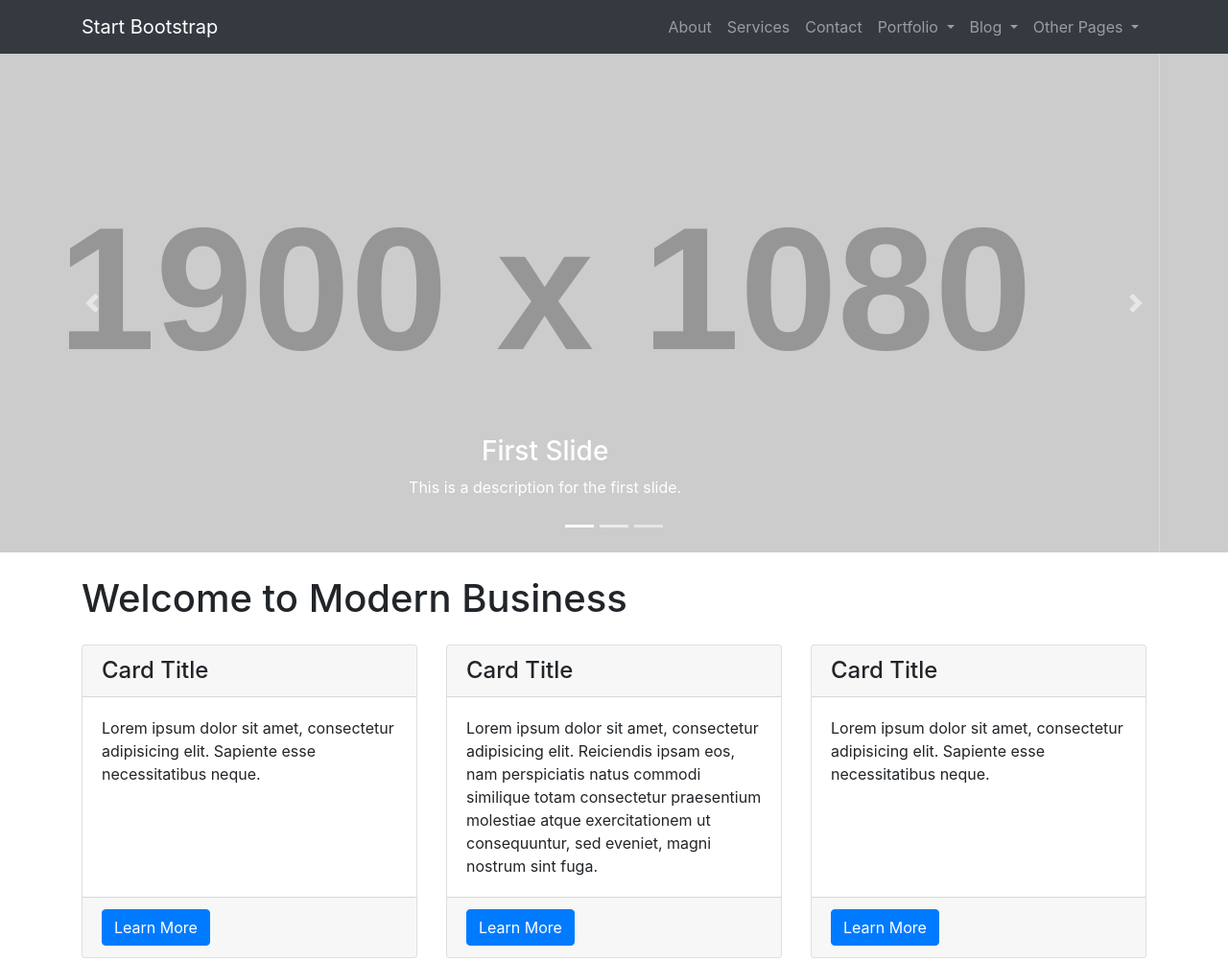
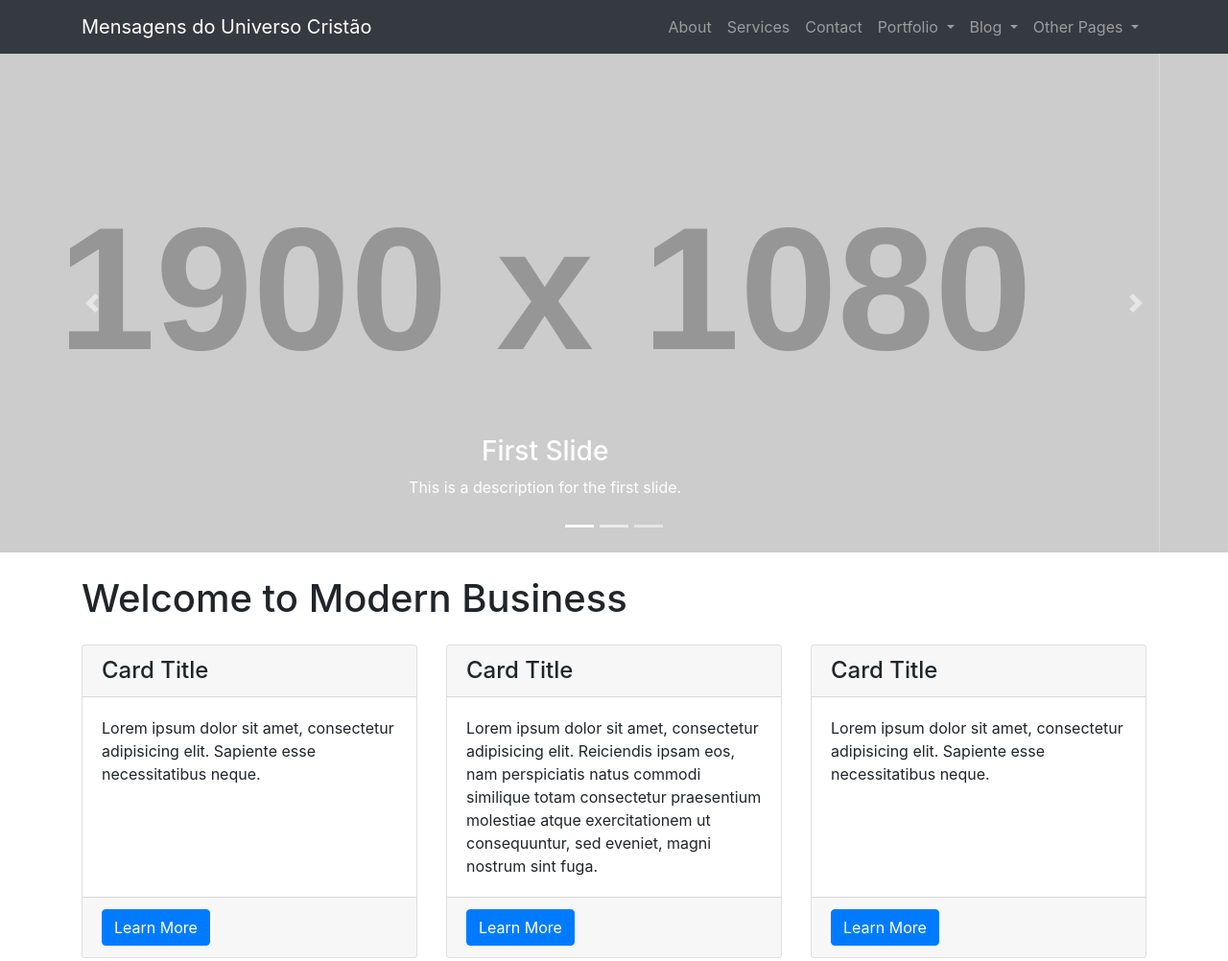
Before and after one commit to prcalves/site, a website: page index.html in a window 1280 px wide. Shown: the top 1002 px of the page at 96% size. Drawn offline with Linux system fonts and the light colour scheme; placeholder pictures from the web are drawn by us.

Commit message:
Update index.html

```diff
--- a/index.html
+++ b/index.html
@@ -23,7 +23,7 @@
   <!-- Navigation -->
   <nav class="navbar fixed-top navbar-expand-lg navbar-dark bg-dark fixed-top">
     <div class="container">
-      <a class="navbar-brand" href="index.html">Start Bootstrap</a>
+      <a class="navbar-brand" href="index.html">Mensagens do Universo Cristão</a>
       <button class="navbar-toggler navbar-toggler-right" type="button" data-toggle="collapse" data-target="#navbarResponsive" aria-controls="navbarResponsive" aria-expanded="false" aria-label="Toggle navigation">
         <span class="navbar-toggler-icon"></span>
       </button>
```
